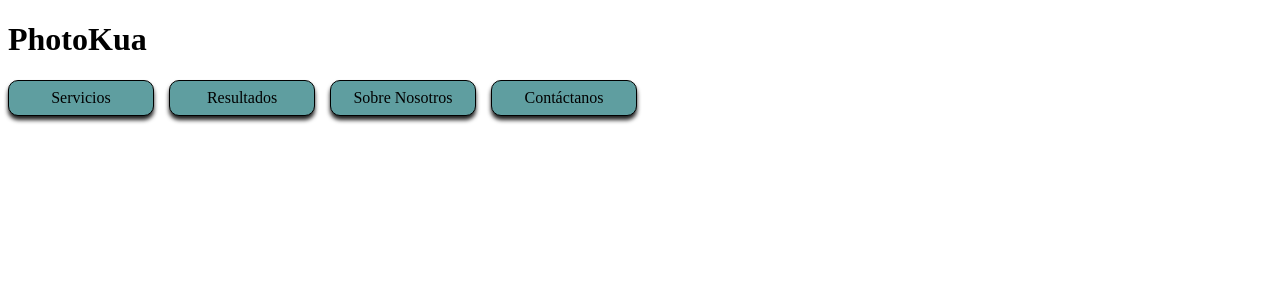
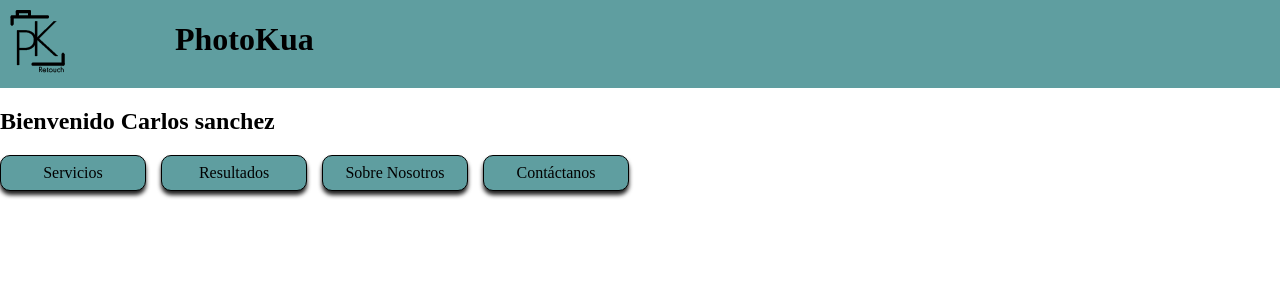
Before and after one commit to jontatan25/ReactApp, a React (Create React App) app in the folder applicacion/: page / in a window 1280 px wide. Shown: the top 300 px of the page. Built offline with nearby package versions, Linux system fonts and the light colour scheme.

Commit message:
añadiendo CartWidget

```diff
--- a/applicacion/src/App.js
+++ b/applicacion/src/App.js
@@ -3,7 +3,7 @@ import Nav from "./Nav"
 const App  = () => {
     return(
         <>
-        <Nav/>
+        <Nav nombre= "Carlos" apellido = "sanchez"/>
         </>
     )
 }
--- /dev/null
+++ b/applicacion/src/CartWidget.js
@@ -0,0 +1,11 @@
+
+import mainLogo from'./assests/logo.png';
+
+const CartWidget  = () => {
+    return(
+        <>
+        <img  src={mainLogo} alt="fireSpot"/>
+        </>
+    )
+}
+export default CartWidget
--- a/applicacion/src/Nav.js
+++ b/applicacion/src/Nav.js
@@ -1,9 +1,14 @@
+import CartWidget from "./CartWidget"
 
-
-const Nav  = () => {
+const Nav  = (props) => {
+    const  {nombre,apellido} = props
     return(
             <header>
+            <div>
+                <CartWidget/>
             <h1>PhotoKua</h1>
+            </div>
+            <h2>Bienvenido {nombre+ " "+apellido}</h2>
             <nav>
                <ul>
                    <li>Servicios</li>
@@ -13,7 +18,6 @@ const Nav  = () => {
                </ul>
             </nav>
         </header>
-
     )
 }
 export default Nav
--- a/applicacion/src/style.css
+++ b/applicacion/src/style.css
@@ -1,4 +1,7 @@
-
+html,body {
+    margin:0;
+    padding:0;
+    }
 
 ul {
     display: flex;
@@ -24,3 +27,11 @@ li:hover {
     background-color: rgb(131, 221, 224);
     cursor: pointer;
 }
+
+ header div {display: flex;
+background-color: cadetblue;}
+h1 {
+    margin-left: 100px;
+}
+
+header div img {padding: 10px;}
```
Also changed, not shown: applicacion/src/assests/logo.png (added).
